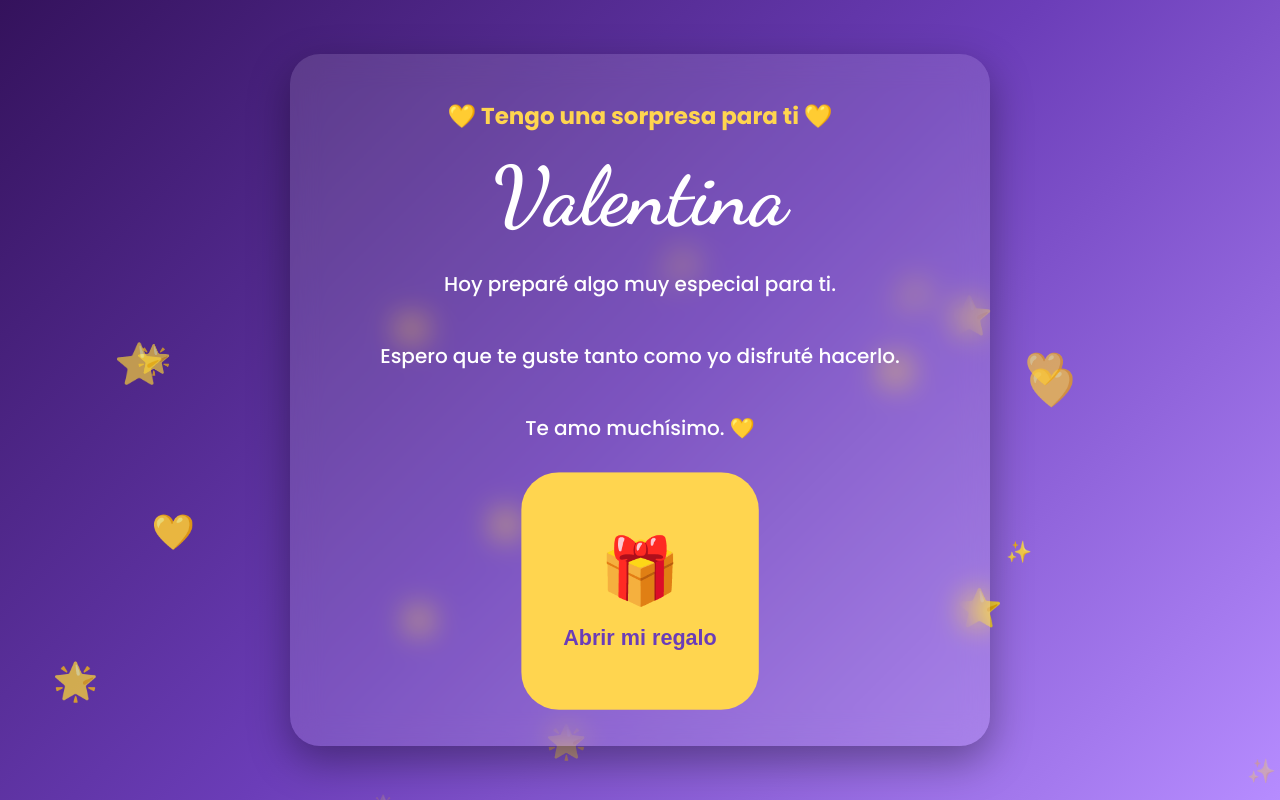
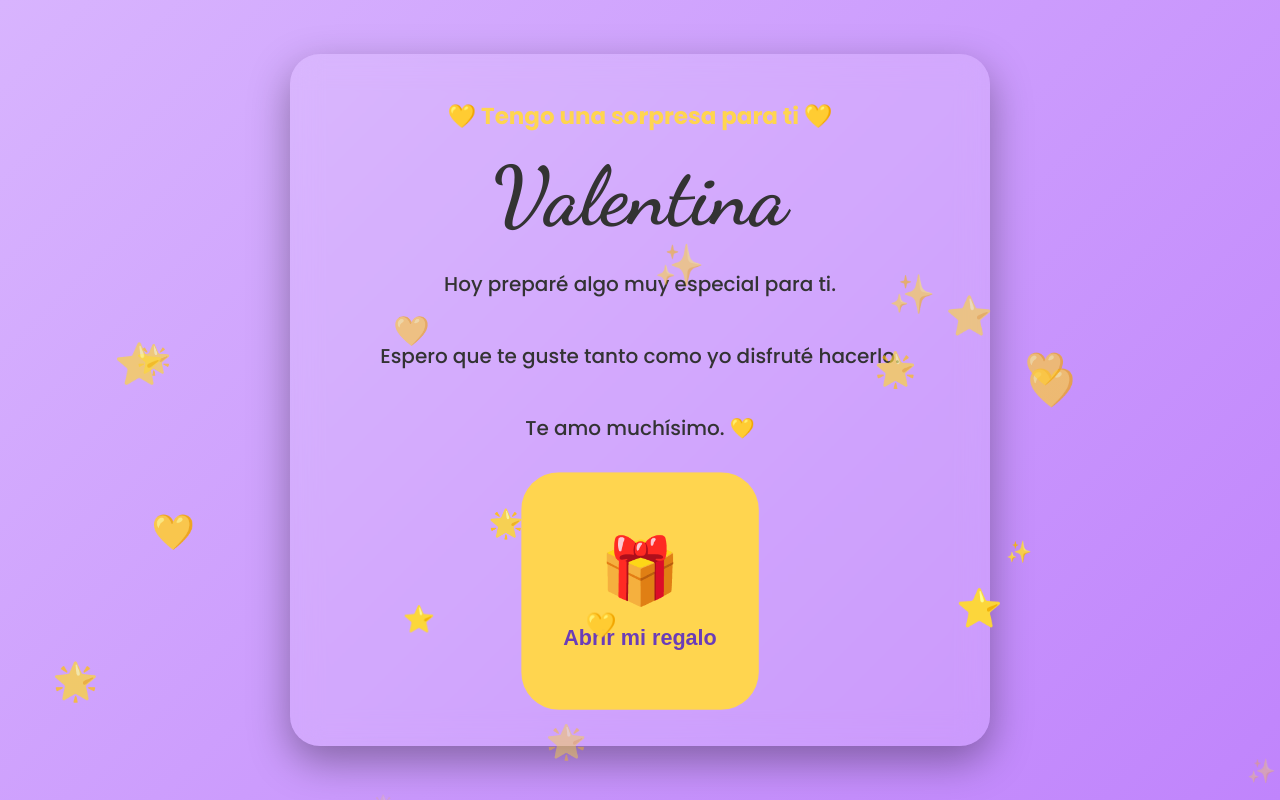
Before and after one commit to juansantosgiraldo/para-valentina, a plain HTML site: page index.html in a window 1280 px wide. Drawn offline with Linux system fonts and the light colour scheme.

Commit message:
Refactor CSS styles and improve layout

```diff
--- a/style.css
+++ b/style.css
@@ -12,27 +12,45 @@ html{
     scroll-behavior:smooth;
 }
 
-body{
-    font-family:'Poppins',sans-serif;
-    background:linear-gradient(135deg,#34125c,#6b3db8,#b68cff);
-    color:#fff;
-    overflow-x:hidden;
+body {
+    margin: 0;
+    padding: 0;
+    background: linear-gradient(135deg, #d8b4fe 0%, #c084fc 100%); /* Fondo Lila suave */
+    font-family: 'Poppins', sans-serif;
+    color: #333;
+    overflow-x: hidden;
+    min-height: 100vh;
 }
 
-/* ==========================
-   FONDO
-========================== */
-
-#particles{
-    position:fixed;
-    width:100%;
-    height:100%;
-    top:0;
-    left:0;
-    z-index:-1;
-    overflow:hidden;
+/* Contenedor de partículas */
+#particles {
+    position: fixed;
+    top: 0;
+    left: 0;
+    width: 100%;
+    height: 100%;
+    pointer-events: none;
+    z-index: 1;
 }
 
+/* Animación para Corazones y Estrellas */
+.heart, .star {
+    position: absolute;
+    bottom: -50px;
+    animation: flotar linear infinite;
+    user-select: none;
+}
+
+@keyframes flotar {
+    0% {
+        transform: translateY(0) rotate(0deg);
+        opacity: 1;
+    }
+    100% {
+        transform: translateY(-105vh) rotate(360deg);
+        opacity: 0;
+    }
+}
 /* ==========================
    PANTALLA INICIAL
 ========================== */
```
